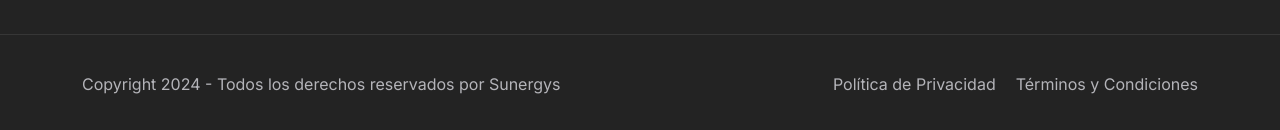
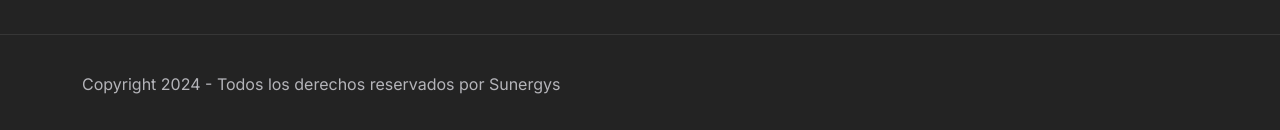
Before and after one commit to FedericaDelCampo01/sunergys, a Next.js app: page /faq in a window 1280 px wide. Shown: the part 2544-2674 px from the top of the page. Built offline with nearby package versions, Linux system fonts and the light colour scheme.

Commit message:
small fix

```diff
--- a/components/layout/footers/footer-one.jsx
+++ b/components/layout/footers/footer-one.jsx
@@ -92,16 +92,8 @@ const FooterOne = () => {
             <div className="copyright__area lg-t-center">
                 <div className="container">
                     <div className="row">
-                        <div className="col-lg-6">
+                        <div className="col-lg-12">
                             <p>Copyright 2024 - Todos los derechos reservados por Sunergys</p>
-                        </div>
-                        <div className="col-lg-6">
-                            <div className="copyright__area-menu t-right lg-t-center lg-mt-5">
-                                <ul>
-                                    <li><Link href="/contact-two">Política de Privacidad</Link></li>
-                                    <li><Link href="/contact-two">Términos y Condiciones</Link></li>
-                                </ul>
-                            </div>
                         </div>
                     </div>
                 </div>
```
